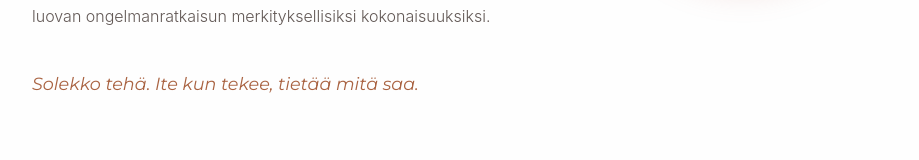
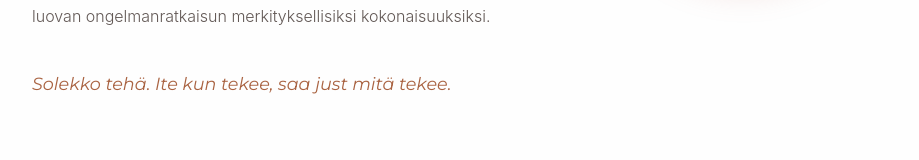
Before and after one commit to ch-risto/christaeloranta.fi, a React (Vite) app in the folder frontend/: page / in a window 1280 px wide. Shown: the part 372-532 px from the top of the page, without its empty margins (182-1101 px from the left). Built offline with nearby package versions, Linux system fonts and the light colour scheme.

Commit message:
Refactor CI workflow and update App component; removed deployment steps, added caching for Node.js, and corrected CV file path.

```diff
--- a/frontend/src/App.tsx
+++ b/frontend/src/App.tsx
@@ -2,7 +2,7 @@ import './App.css'
 import chLogoSvg from './assets/ch_.svg'
 import christaPhoto from './assets/ChristaEloranta.jpg'
 import christaHeadline from './assets/christaeloranta.png'
-import ElorantaCV from './assets/Eloranta_CV .pdf'
+import ElorantaCV from './assets/Eloranta_CV.pdf'
 
 function App() {
   return (
@@ -24,7 +24,7 @@ function App() {
               Olen ohjelmistokehittäjä, jolla on käsityöläisen sielu. Taustani puuseppänä ja palvelualalla on opettanut, että laatu syntyy yksityiskohdista ja lopputuloksen täytyy paitsi toimia, myös tuntua oikealta. Nyt rakennan kestäviä ratkaisuja koodilla – samalla ammattiylpeydellä.
             </p> */}
             <p className="hero-tagline">
-              Solekko tehä. Ite kun tekee, tietää mitä saa.
+              Solekko tehä. Ite kun tekee, saa just mitä tekee.
             </p>
           </div>
           <div className="hero-photo">
```
Also changed, not shown: 2 other files (tests, documents, lock files or other folders).
